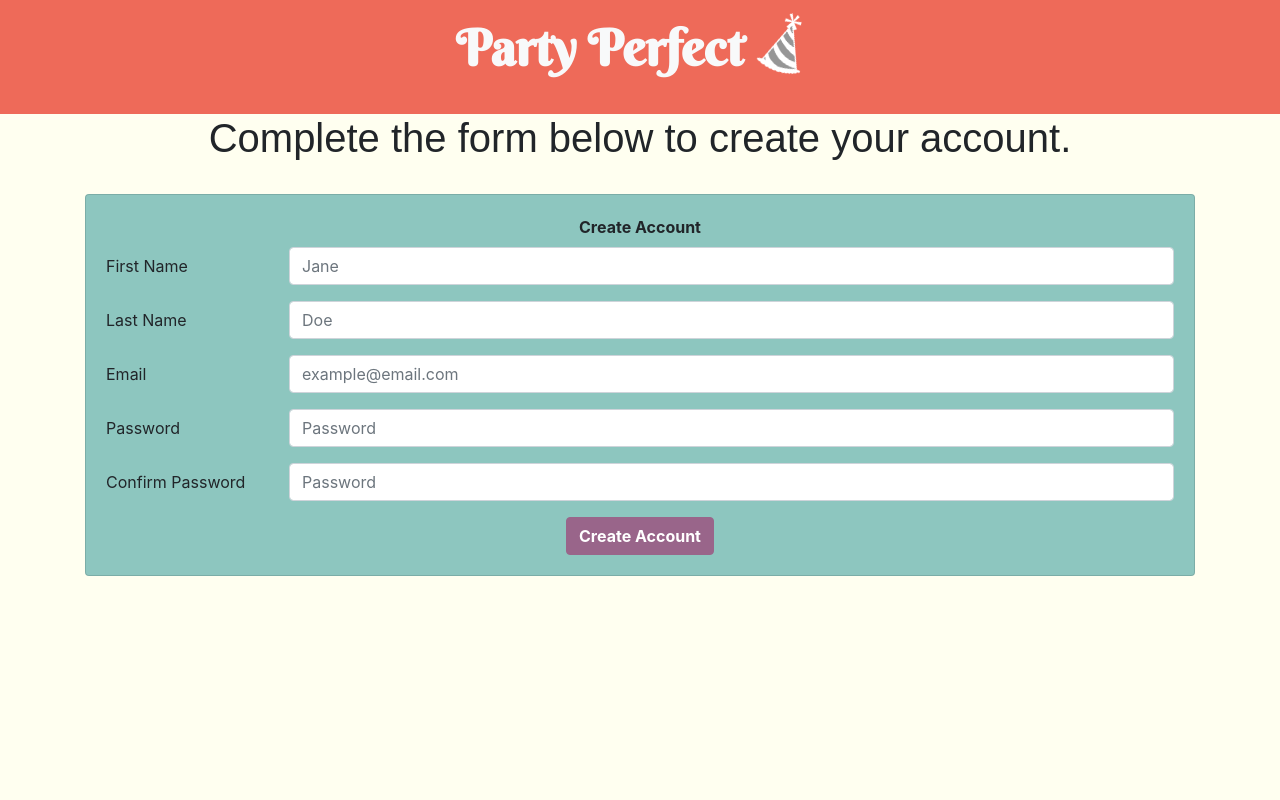
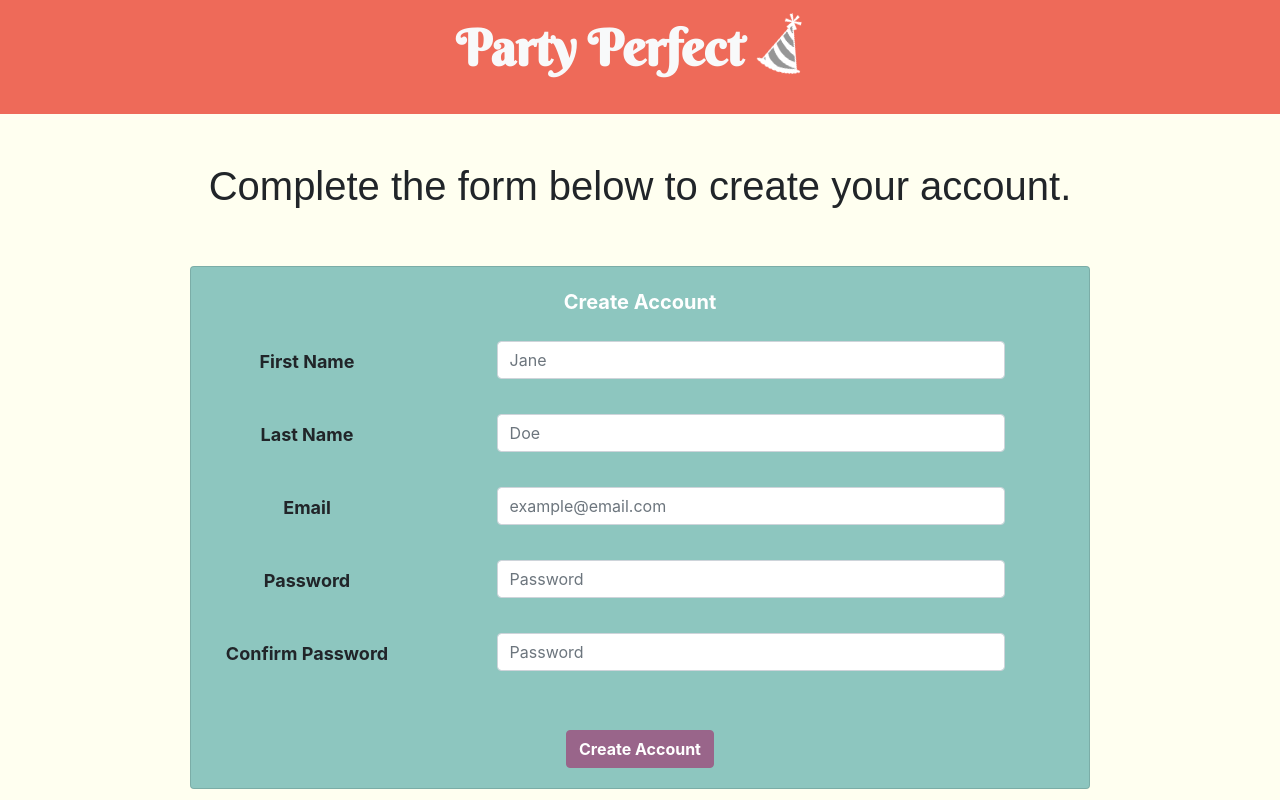
Before and after one commit to Perfect-Partiers/Party-Perfect, a React (Create React App) app in the folder client/: page /create-account in a window 1280 px wide. Built offline with nearby package versions, Linux system fonts and the light colour scheme; a web font is replaced by a local one.

Commit message:
Adjusting form styling

```diff
--- a/client/src/components/CreateAccountCard/index.js
+++ b/client/src/components/CreateAccountCard/index.js
@@ -7,67 +7,168 @@ import { Form, Card, Col, Button, Row } from "react-bootstrap";
 const styles = {
   card: {
     backgroundColor: "#8dc6bf",
+    width: "900px",
+  },
+  labelMain: {
+    color: "#ffffff",
+    fontSize: "20px",
+  },
+  labelForm: {
+    fontSize: "18px",
   },
   button: {
     backgroundColor: "#99658A",
-    borderColor: "#99658A"
-  }
+    borderColor: "#99658A",
+  },
+  formControl: {
+    width: "80%",
+  },
 };
 
 function CreateAccountCard() {
-
   return (
-    <Col className="mt-4">
+    <div className="justify-content-center">
+      <Col className="mt-5">
         <Card style={styles.card}>
           <Card.Body>
+            <center>
               <Form>
-            <center><Form.Label className="font-weight-bold">Create Account</Form.Label></center>
+                <center>
+                  <Form.Label
+                    className="mb-3 font-weight-bold"
+                    style={styles.labelMain}
+                  >
+                    Create Account
+                  </Form.Label>
+                </center>
 
-            <Form.Group as={Row} controlId="formGroupFirstName">
-              <Form.Label column sm="2">First Name</Form.Label>
-              <Col sm="10">
-                <Form.Control type="text" placeholder="Jane" />
+                <Form.Group
+                  as={Row}
+                  controlId="formGroupFirstName"
+                  className="py-2"
+                >
+                  <Form.Label
+                    column
+                    sm="3"
+                    className="font-weight-bold ml-auto"
+                    style={styles.labelForm}
+                  >
+                    First Name
+                  </Form.Label>
+                  <Col sm="9">
+                    <Form.Control
+                      type="text"
+                      placeholder="Jane"
+                      style={styles.formControl}
+                    />
                   </Col>
                 </Form.Group>
 
-            <Form.Group as={Row} controlId="formGroupLastName">
-              <Form.Label column sm="2">Last Name</Form.Label>
-              <Col sm="10">
-                <Form.Control type="text" placeholder="Doe" />
+                <Form.Group
+                  as={Row}
+                  controlId="formGroupLastName"
+                  className="py-2"
+                >
+                  <Form.Label
+                    column
+                    sm="3"
+                    className="font-weight-bold"
+                    style={styles.labelForm}
+                  >
+                    Last Name
+                  </Form.Label>
+                  <Col sm="9">
+                    <Form.Control
+                      type="text"
+                      placeholder="Doe"
+                      style={styles.formControl}
+                    />
                   </Col>
                 </Form.Group>
 
-            <Form.Group as={Row} controlId="formGroupEmail">
-              <Form.Label column sm="2">Email</Form.Label>
-              <Col sm="10">
-                <Form.Control type="text" placeholder="example@email.com" />
+                <Form.Group
+                  as={Row}
+                  controlId="formGroupEmail"
+                  className="py-2"
+                >
+                  <Form.Label
+                    column
+                    sm="3"
+                    className="font-weight-bold"
+                    style={styles.labelForm}
+                  >
+                    Email
+                  </Form.Label>
+                  <Col sm="9">
+                    <Form.Control
+                      type="text"
+                      placeholder="example@email.com"
+                      style={styles.formControl}
+                    />
                   </Col>
                 </Form.Group>
 
-            <Form.Group as={Row} controlId="formGroupPassword">
-              <Form.Label column sm="2">Password</Form.Label>
-              <Col sm="10">
-                <Form.Control type="password" placeholder="Password" />
+                <Form.Group
+                  as={Row}
+                  controlId="formGroupPassword"
+                  className="py-2"
+                >
+                  <Form.Label
+                    column
+                    sm="3"
+                    className="font-weight-bold"
+                    style={styles.labelForm}
+                  >
+                    Password
+                  </Form.Label>
+                  <Col sm="9">
+                    <Form.Control
+                      type="password"
+                      placeholder="Password"
+                      style={styles.formControl}
+                    />
                   </Col>
                 </Form.Group>
 
-            <Form.Group as={Row} controlId="formGroupPasswordConfirm">
-              <Form.Label column sm="2">Confirm Password</Form.Label>
-              <Col sm="10">
-                <Form.Control type="password" placeholder="Password" />
+                <Form.Group
+                  as={Row}
+                  controlId="formGroupPasswordConfirm"
+                  className="py-2"
+                >
+                  <Form.Label
+                    column
+                    sm="3"
+                    className="font-weight-bold"
+                    style={styles.labelForm}
+                  >
+                    Confirm Password
+                  </Form.Label>
+                  <Col sm="9">
+                    <Form.Control
+                      type="password"
+                      placeholder="Password"
+                      style={styles.formControl}
+                    />
                   </Col>
                 </Form.Group>
+              </Form>
+            </center>
 
-          </Form>
-
-          <center><Button style={styles.button} className="font-weight-bold" variant="primary" type="submit">
+            <center className="mt-5">
+              <Button
+                style={styles.button}
+                className="font-weight-bold"
+                variant="primary"
+                type="submit"
+              >
                 Create Account
-          </Button></center>
-
+              </Button>
+            </center>
           </Card.Body>
         </Card>
       </Col>
+    </div>
   );
-};
+}
 
 export default CreateAccountCard;
--- a/client/src/components/PastAccordion/index.js
+++ b/client/src/components/PastAccordion/index.js
@@ -9,7 +9,9 @@ const styles = {
     fontSize: "20px",
   },
 
-  tableHead: {},
+  tableHead: {
+    color: "#ffffff",
+  },
 };
 
 function PastAccordion() {
--- a/client/src/pages/CreateAccount.js
+++ b/client/src/pages/CreateAccount.js
@@ -2,11 +2,10 @@ import React from "react";
 import { Container, Row } from "react-bootstrap";
 import CreateAccountCard from "../components/CreateAccountCard";
 
-
 function CreateAccount() {
   return (
     <Container>
-            <Row className="justify-content-md-center">
+      <Row className="justify-content-md-center mt-5">
         <h1>Complete the form below to create your account.</h1>
       </Row>
       <Row className="justify-content-md-center">
@@ -14,6 +13,6 @@ function CreateAccount() {
       </Row>
     </Container>
   );
-};
+}
 
 export default CreateAccount;
```
Lines whose indentation alone changed are shown as unchanged.
